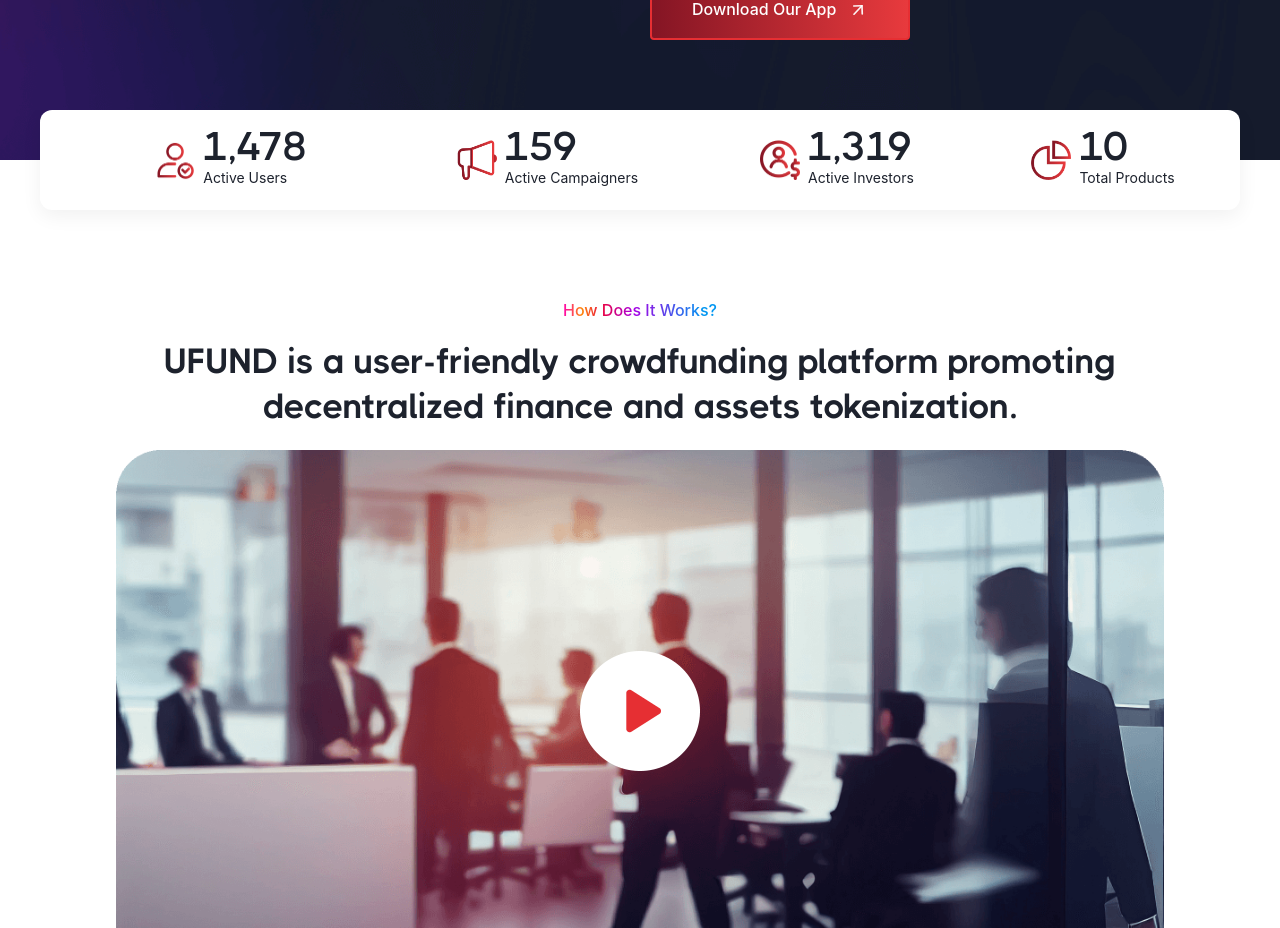
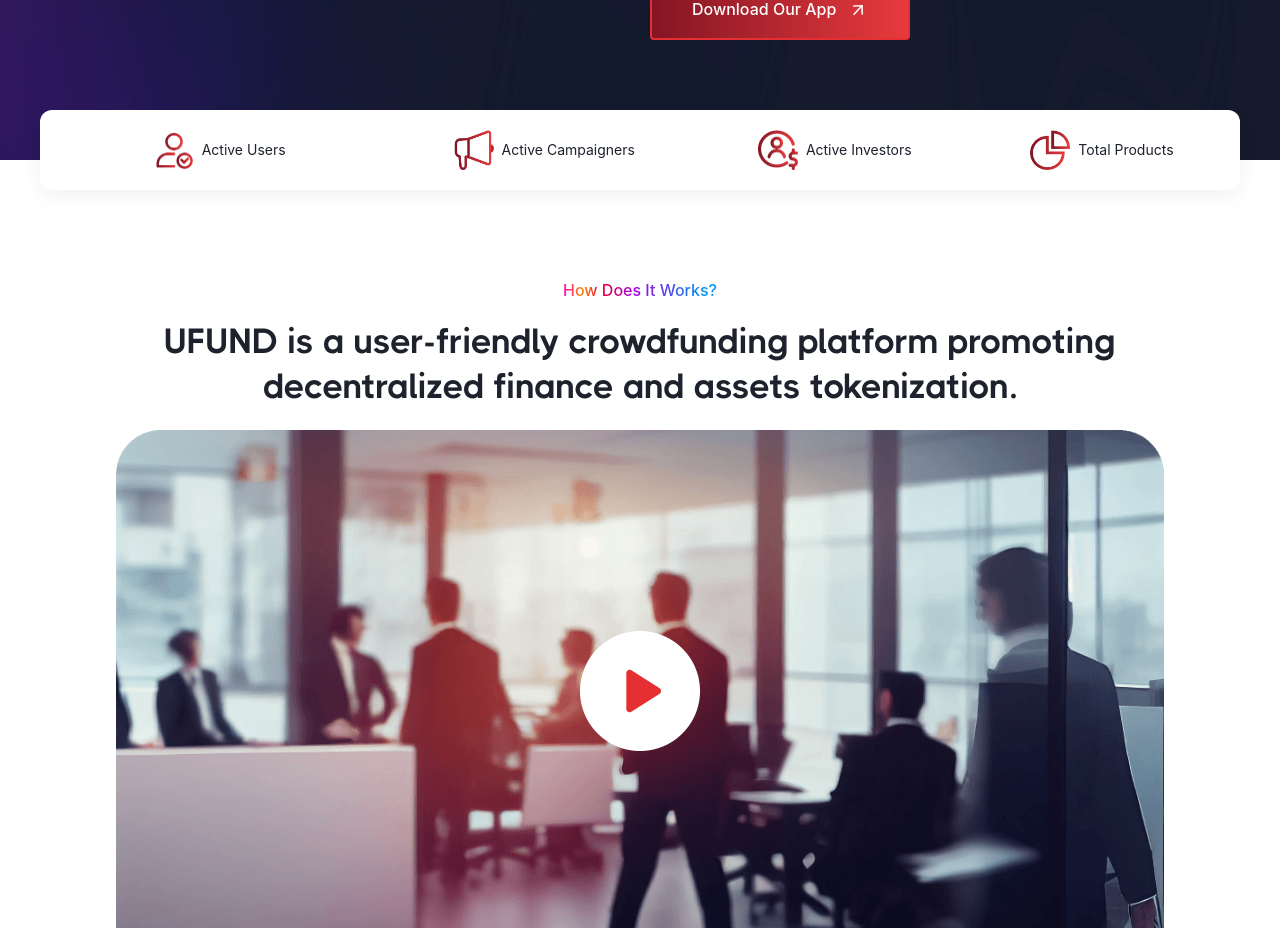
Before and after one commit to rubab786786/nextjs-website, a Next.js app: page / in a window 1280 px wide. Shown: the part 2340-3268 px from the top of the page. Built offline with nearby package versions, Linux system fonts and the light colour scheme; a web font is replaced by a local one.

Commit message:
remove packeg

```diff
--- a/components/CounterSection.js
+++ b/components/CounterSection.js
@@ -24,12 +24,12 @@
             </div>
             <div className="w-layout-cell cell-7">
               <h1 className="counter">
-                <CountUp
+                {/* <CountUp
                   start={0}
                   end={counter.value}
                   duration={2.5} // Duration of the animation (2.5 seconds)
                   delay={0} // No delay
-                />
+                /> */}
               </h1>
               <h1 className="heading-4">{counter.label}</h1>
             </div>
--- a/package.json
+++ b/package.json
@@ -19,7 +19,6 @@
     "lucide-react": "^0.462.0",
     "next": "15.0.3",
     "react": "19.0.0-rc-66855b96-20241106",
-    "react-countup": "^6.5.3",
     "react-dom": "19.0.0-rc-66855b96-20241106",
     "react-icons": "^5.4.0",
     "sweetalert2": "^11.14.5",
```
Also changed, not shown: 1 other file (tests, documents, lock files or other folders).
